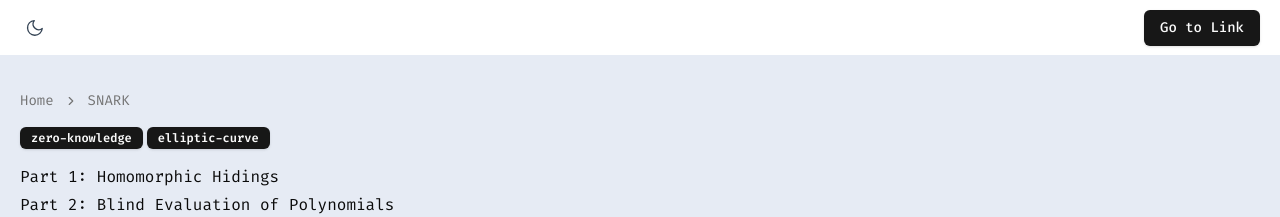
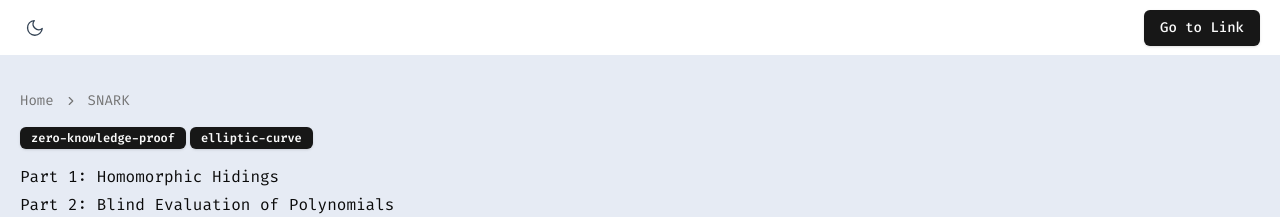
Before and after one commit to phamhongphuc1999/my-next-app, a Next.js app: page /snark in a window 1280 px wide. Shown: the top 217 px of the page. Built offline with nearby package versions, Linux system fonts and the light colour scheme; what better-react-mathjax would draw is missing.

Commit message:
fix: libraries

```diff
--- a/app/master-thesis/page.tsx
+++ b/app/master-thesis/page.tsx
@@ -12,7 +12,7 @@ export default function MasterThesis() {
         <CssBreadcrumbs configs={[{ label: 'Home', link: '/' }, { label: 'Master Thesis' }]} />
         <SpecialTabBox
           className="mt-4"
-          tabs={['elliptic-curve', 'zero-knowledge', 'account-abstraction']}
+          tabs={['elliptic-curve', 'zero-knowledge-proof', 'account-abstraction']}
         />
       </div>
       <MasterThesisPage />
--- a/package.json
+++ b/package.json
@@ -47,7 +47,6 @@
     "eslint-plugin-react-refresh": "^0.4.20",
     "husky": "^9.1.6",
     "postcss": "^8",
-    "prettier": "^3.3.3",
     "prettier-plugin-tailwindcss": "^0.6.6",
     "tailwindcss": "^3.4.1",
     "typescript": "5.5.3",
--- a/src/configs/layout.config.ts
+++ b/src/configs/layout.config.ts
@@ -3,7 +3,7 @@ import { TabListType, TopicType } from 'src/global';
 export const TabConfig: TabListType = {
   all: { id: 'all', title: 'All' },
   frontend: { id: 'frontend', title: 'Frontend' },
-  'zero-knowledge': { id: 'zero-knowledge', title: 'Zero-knowledge proofs' },
+  'zero-knowledge-proof': { id: 'zero-knowledge-proof', title: 'Zero-knowledge proofs' },
   javascript: { id: 'javascript', title: 'js' },
   'state-management': { id: 'state-management', title: 'State management' },
   architecture: { id: 'architecture', title: 'Architecture' },
@@ -13,7 +13,7 @@ export const TabConfig: TabListType = {
 };
 
 export const ReferenceConfig: Array<TopicType> = [
-  { id: '1', title: 'SNARK', tabs: ['zero-knowledge', 'elliptic-curve'], link: '/snark' },
+  { id: '1', title: 'SNARK', tabs: ['zero-knowledge-proof', 'elliptic-curve'], link: '/snark' },
   {
     id: '2',
     title: 'State management',
@@ -44,7 +44,7 @@ export const ReferenceConfig: Array<TopicType> = [
   {
     id: '9',
     title: 'Simple SNARK',
-    tabs: ['zero-knowledge', 'elliptic-curve'],
+    tabs: ['zero-knowledge-proof', 'elliptic-curve'],
     link: '/simple-snark',
   },
 ];
--- a/src/global.ts
+++ b/src/global.ts
@@ -7,7 +7,7 @@ export type ThemeMode = 'dark' | 'light';
 export type TabType =
   | 'all'
   | 'frontend'
-  | 'zero-knowledge'
+  | 'zero-knowledge-proof'
   | 'javascript'
   | 'state-management'
   | 'architecture'
--- a/src/views/snark/HomomorphicHidings.tsx
+++ b/src/views/snark/HomomorphicHidings.tsx
@@ -43,7 +43,7 @@ export default function HomomorphicHidings() {
       <ArticleUL className="list-disc">
         <ArticleLI isMath>{'Alice sends $E(x)$ and $E(y)$ to Bob.'}</ArticleLI>
         <ArticleLI isMath>
-          {'Bob computes $E(x+y)$ from these values(which he is able to do since $E$ is an HH).'}
+          {'Bob computes $E(x+y)$ from these values (which he is able to do since $E$ is an HH).'}
         </ArticleLI>
         <ArticleLI isMath>
           {
```
Also changed, not shown: 2 other files (tests, documents, lock files or other folders).
